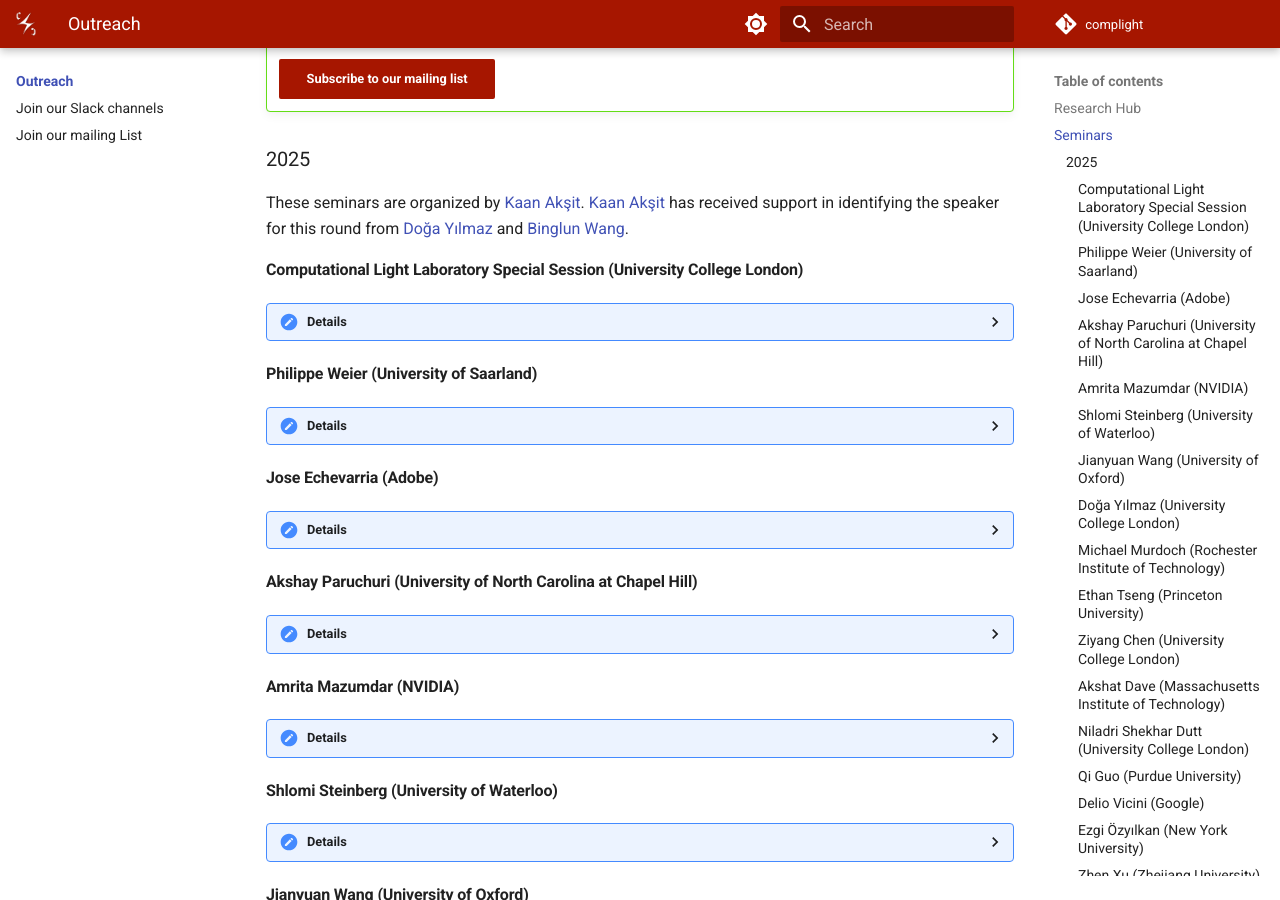
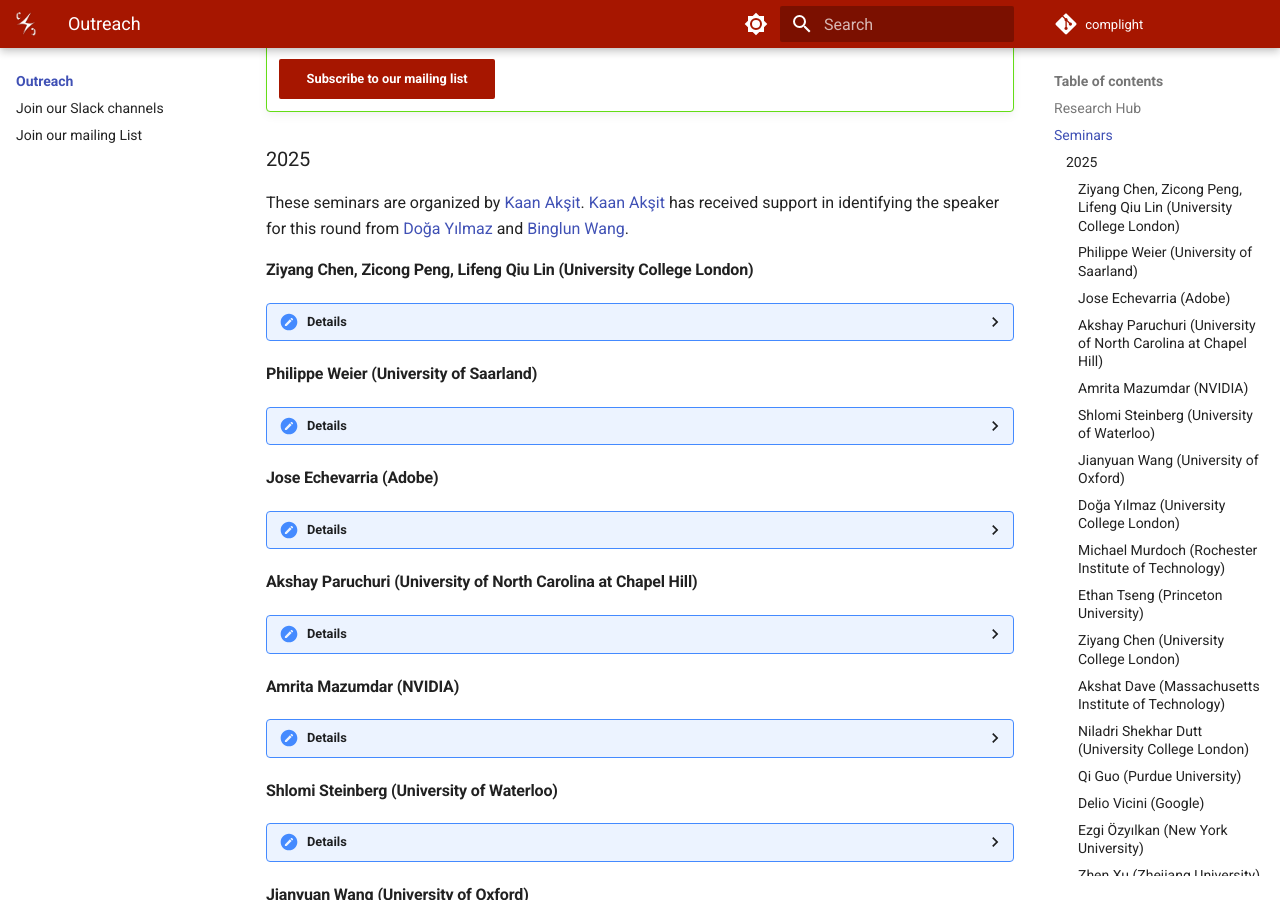
Before and after one commit to complight/complight.github.io, an MkDocs documentation site: the page built from docs/outreach/index.md, in a window 1280 px wide and 900 px high, scrolled down 1042 px. Built offline with MkDocs 1.6.1 and Material for MkDocs 9.7.7, drawn with Linux system fonts in a browser that asks for light colours.

Commit message:
Updating the outreach page.

```diff
--- a/docs/outreach/index.md
+++ b/docs/outreach/index.md
@@ -36,13 +36,14 @@ Overall, seminars are a blend of internal and external presenters.
 These seminars are organized by [Kaan Akşit](https://kaanaksit.com).
 [Kaan Akşit](https://kaanaksit.com) has received support in identifying the speaker for this round from [Doğa Yılmaz](https://yilmazdoga.net/) and [Binglun Wang](https://binglunwang.github.io/).
 
-#### Computational Light Laboratory Special Session (University College London)
+
+#### Ziyang Chen, Zicong Peng, Lifeng Qiu Lin (University College London)
 
 ??? Details
     **Date:**
     26th November 2025
 
-    **Presenters:** [Ziyang Cheng](https://ziyang.space/), Ph.D. student, University College London, [Lifeng Qiu Lin](https://github.com/Gnefil), M.Sc. student, University College London, [Zicong Peng](https://scholar.google.com/citations?user=lpi8DvIAAAAJ&hl=zh-CN), M.Sc. student, University College London
+    **Presenters:** [Ziyang Chen](https://ziyang.space/), Ph.D. student, University College London, [Lifeng Qiu Lin](https://github.com/Gnefil), M.Sc. student, University College London, [Zicong Peng](https://scholar.google.com/citations?user=lpi8DvIAAAAJ&hl=zh-CN), M.Sc. student, University College London
 
     **Title:** Computational Light Laboratory Special Session
 
```
